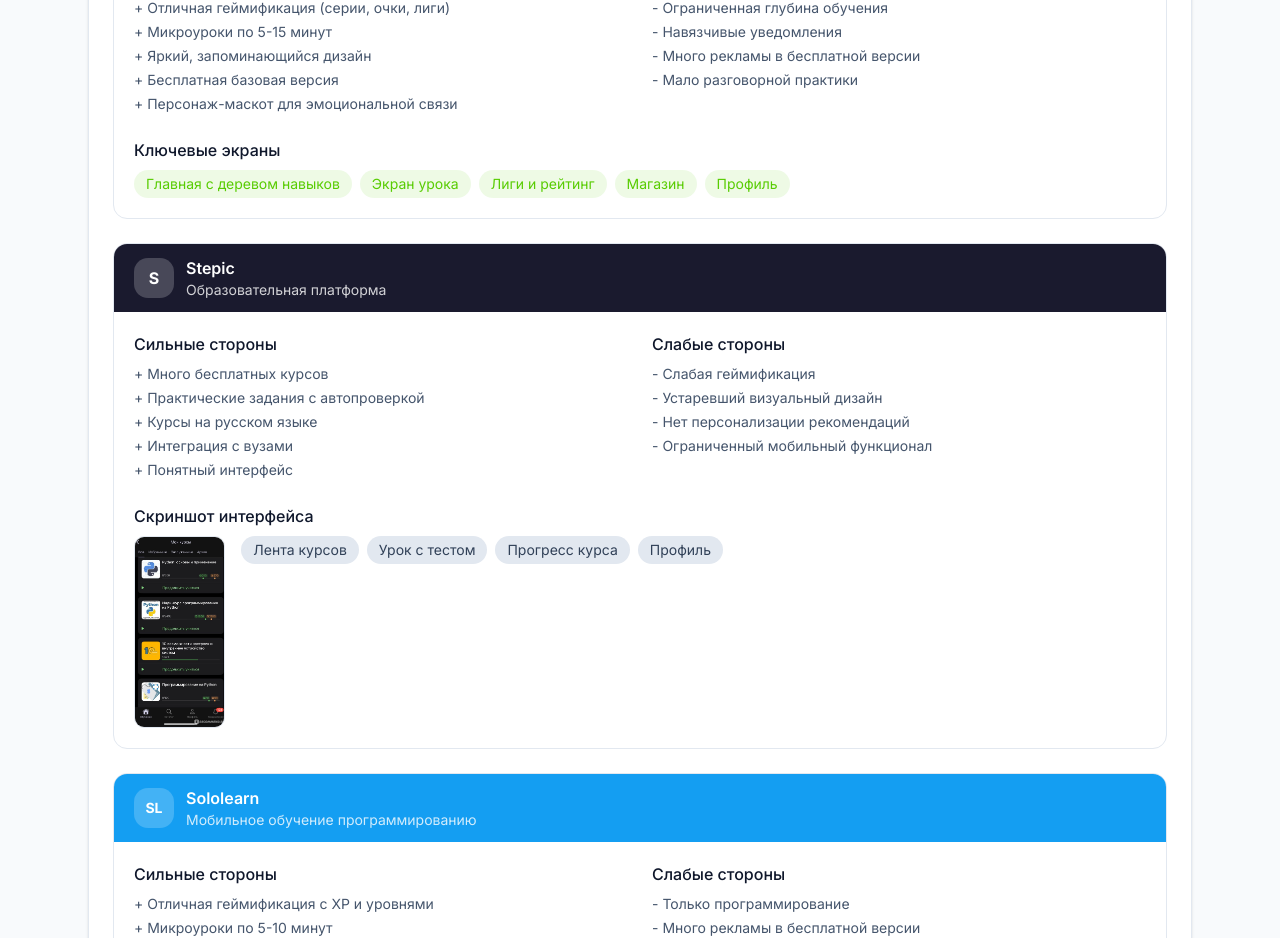
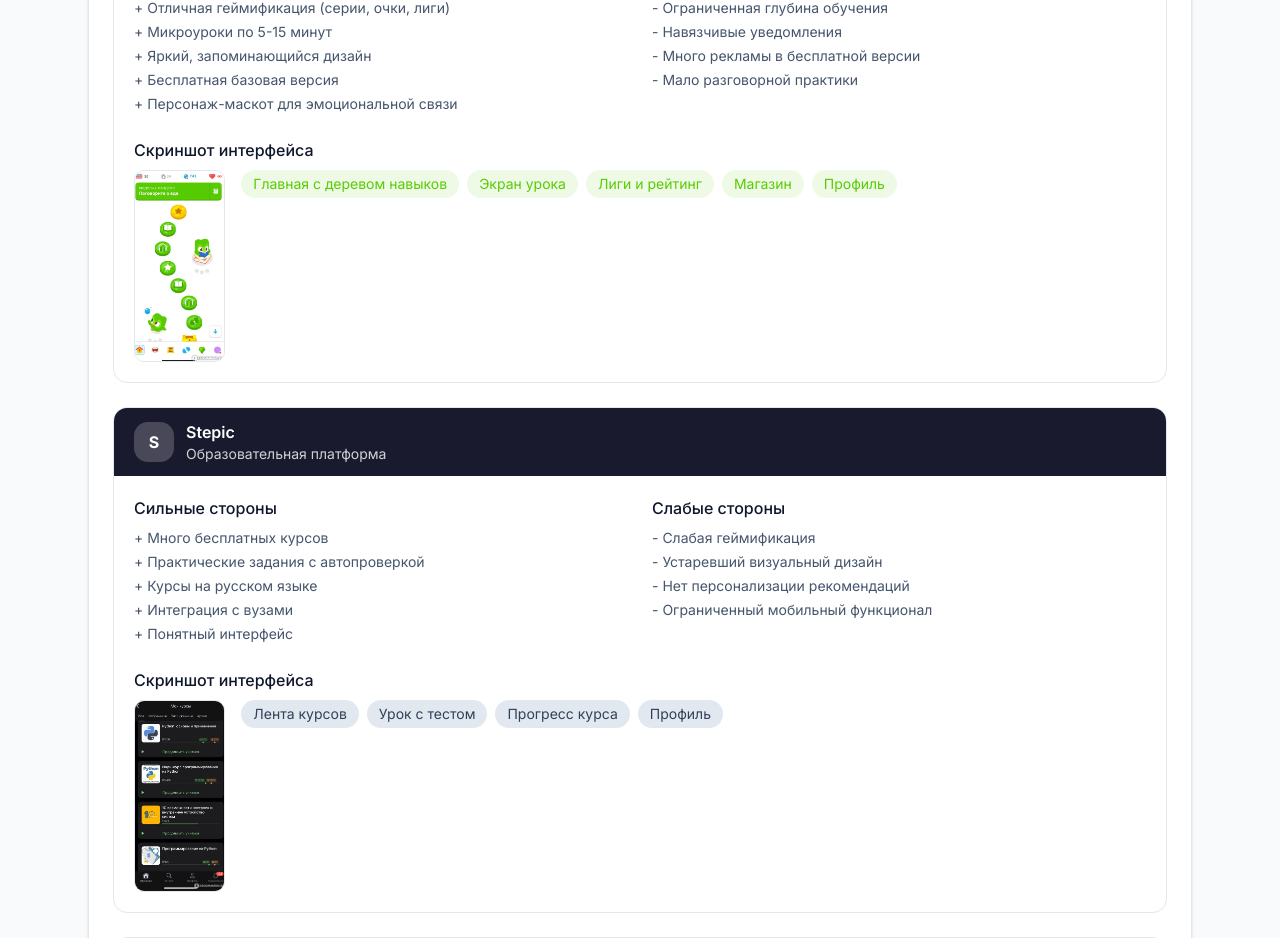
Before and after one commit to SecondNiceee/vir, a Next.js app: page /figma1 in a window 1280 px wide. Shown: the part 2500-3438 px from the top of the page. Built offline with nearby package versions, Linux system fonts and the light colour scheme.

Commit message:
feat: update Figma1Page with Duolingo screenshot and restyle UI elements

```diff
--- a/app/figma1/page.tsx
+++ b/app/figma1/page.tsx
@@ -310,13 +310,16 @@ export default function Figma1Page() {
                   </ul>
                 </div>
                 <div className="md:col-span-2">
-                  <h5 className="font-medium text-slate-900 mb-2">Ключевые экраны</h5>
-                  <div className="flex flex-wrap gap-2">
-                    <span className="px-3 py-1 bg-[#58CC02]/10 text-[#58CC02] text-sm rounded-full">Главная с деревом навыков</span>
-                    <span className="px-3 py-1 bg-[#58CC02]/10 text-[#58CC02] text-sm rounded-full">Экран урока</span>
-                    <span className="px-3 py-1 bg-[#58CC02]/10 text-[#58CC02] text-sm rounded-full">Лиги и рейтинг</span>
-                    <span className="px-3 py-1 bg-[#58CC02]/10 text-[#58CC02] text-sm rounded-full">Магазин</span>
-                    <span className="px-3 py-1 bg-[#58CC02]/10 text-[#58CC02] text-sm rounded-full">Профиль</span>
+                  <h5 className="font-medium text-slate-900 mb-2">Скриншот интерфейса</h5>
+                  <div className="flex gap-4">
+                    <img src="/images/duolingo-screenshot.png" alt="Duolingo интерфейс" className="h-48 rounded-lg object-cover border border-slate-200" />
+                    <div className="flex flex-wrap gap-2 content-start">
+                      <span className="px-3 py-1 bg-[#58CC02]/10 text-[#58CC02] text-sm rounded-full">Главная с деревом навыков</span>
+                      <span className="px-3 py-1 bg-[#58CC02]/10 text-[#58CC02] text-sm rounded-full">Экран урока</span>
+                      <span className="px-3 py-1 bg-[#58CC02]/10 text-[#58CC02] text-sm rounded-full">Лиги и рейтинг</span>
+                      <span className="px-3 py-1 bg-[#58CC02]/10 text-[#58CC02] text-sm rounded-full">Магазин</span>
+                      <span className="px-3 py-1 bg-[#58CC02]/10 text-[#58CC02] text-sm rounded-full">Профиль</span>
+                    </div>
                   </div>
                 </div>
               </div>
--- a/app/pdf1/page.tsx
+++ b/app/pdf1/page.tsx
@@ -233,8 +233,8 @@ export default function Pdf1Page() {
                     </div>
                   </div>
                 </div>
-                <div className="w-48 bg-slate-100 rounded-xl flex items-center justify-center text-slate-400 text-sm text-center p-4">
-                  Место для скриншота главного экрана
+                <div className="w-48 bg-slate-900 rounded-xl overflow-hidden flex items-center justify-center">
+                  <img src="/images/duolingo-screenshot.png" alt="Duolingo интерфейс" className="h-full w-full object-cover" />
                 </div>
               </div>
             </div>
@@ -412,7 +412,7 @@ export default function Pdf1Page() {
                   <ul className="space-y-2 text-sm text-red-800">
                     <li>1. Навязчивые push-уведомления</li>
                     <li>2. Сложная навигация по каталогу</li>
-                    <li>3. Длинные видеоуроки</li>
+                    <li>3. Длинн��е видеоуроки</li>
                     <li>4. Отсутствие социального взаимодействия</li>
                     <li>5. Агрессивная монетизация</li>
                   </ul>
```
Also changed, not shown: public/images/duolingo-screenshot.png (added).
